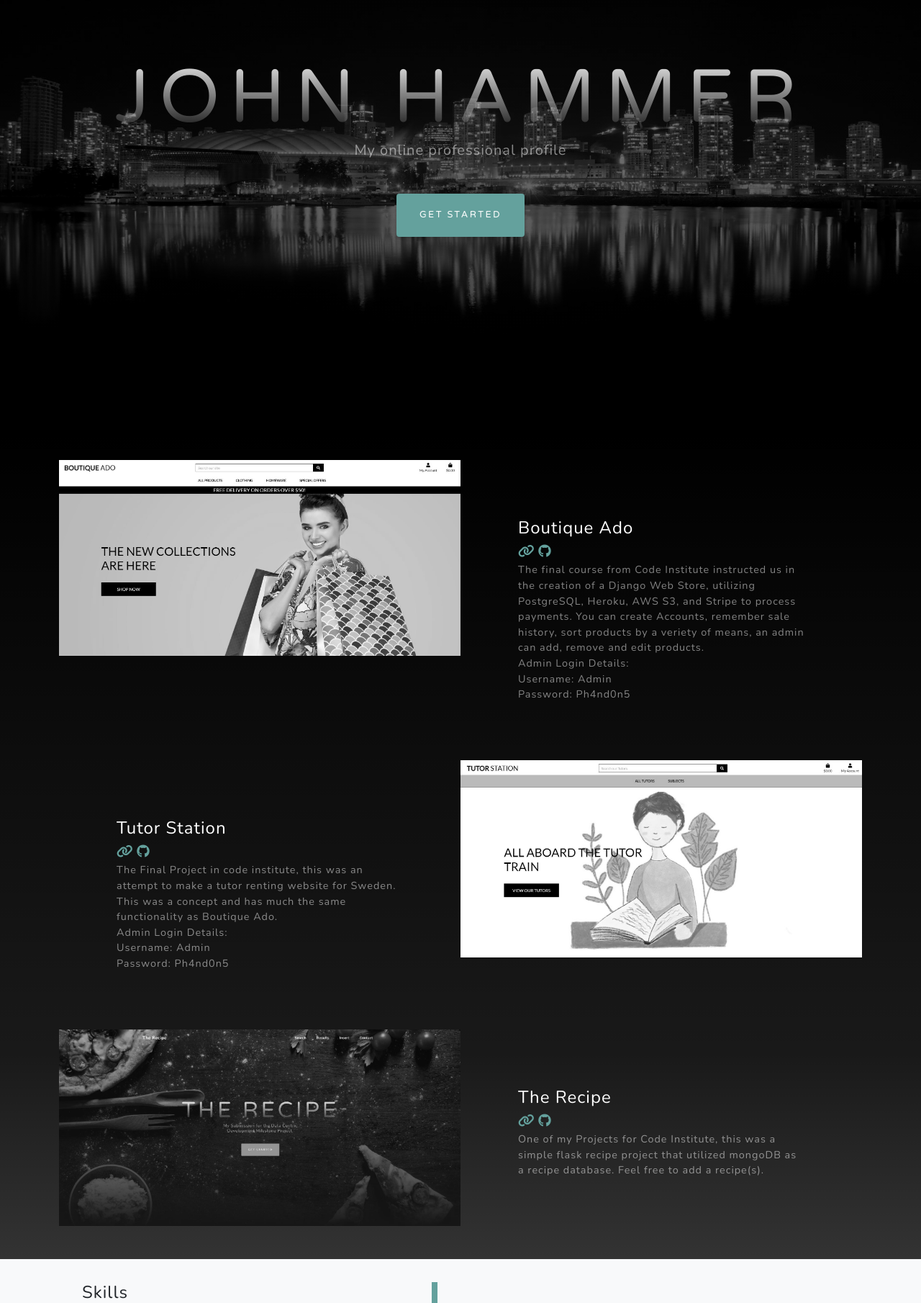
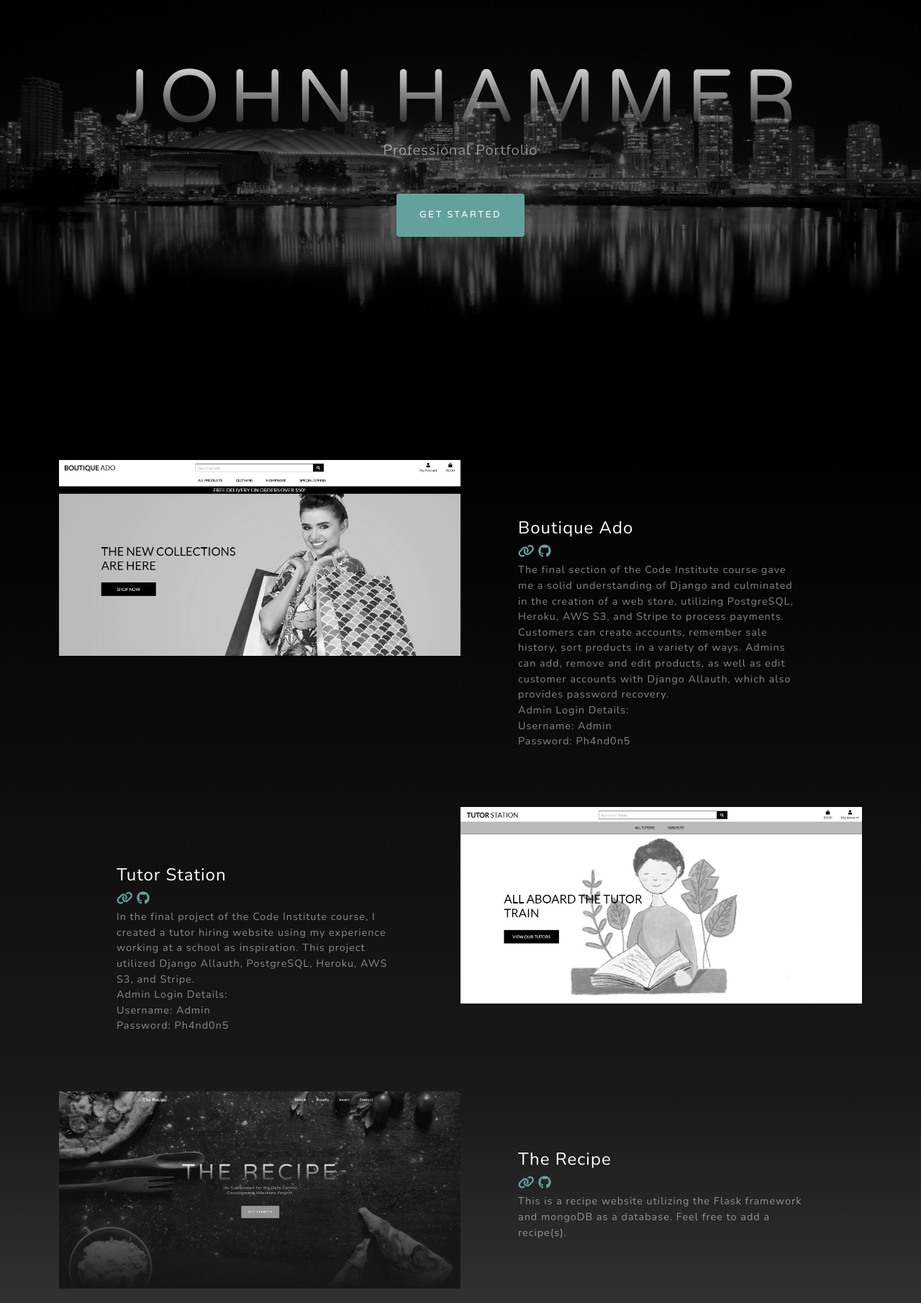
Before and after one commit to John-Hammer/professional_profile, a Django app: page / in a window 1280 px wide. Shown: the part 193-2003 px from the top of the page at 72% size. Run offline with Django 3.2, Linux system fonts and the light colour scheme; some libraries are stand-ins or nearby versions.

Commit message:
ready to deploy

```diff
--- a/home/templates/home/index.html
+++ b/home/templates/home/index.html
@@ -11,7 +11,7 @@
             <div class="container d-flex h-100 align-items-center">
                 <div class="mx-auto text-center">
                     <h1 class="mx-auto my-0 text-uppercase">John Hammer</h1>
-                    <h2 class="text-white-50 mx-auto mt-2 mb-5">My online professional profile </h2>
+                    <h2 class="text-white-50 mx-auto mt-2 mb-5">Professional Portfolio </h2>
                     <a class="btn btn-primary js-scroll-trigger" href="#projects">Get Started</a>
                 </div>
             </div>
@@ -31,8 +31,9 @@
                                     <a target="_blank" href="https://github.com/John-Hammer/boutique_ado_v1"><i class="fab fa-github fa-lg"></i></a>
                                     </p>
                                     <p class="mb-0 text-white-50">
-                                        The final course from Code Institute instructed us in the creation of a Django Web Store, utilizing PostgreSQL, Heroku, AWS S3, and Stripe
-                                        to process payments. You can create Accounts, remember sale history, sort products by a veriety of means, an admin can add, remove and edit products.
+                                        The final section of the Code Institute course gave me a solid understanding of Django and culminated in the creation of a web store, utilizing
+                                        PostgreSQL, Heroku, AWS S3, and Stripe to process payments. Customers can create accounts, remember sale history, sort products in a variety of
+                                        ways. Admins can add, remove and edit products, as well as edit customer accounts with Django Allauth, which also provides password recovery.
                                         <br>Admin Login Details:
                                         <br>Username: Admin
                                         <br>Password: Ph4nd0n5
@@ -54,7 +55,8 @@
                                     <a target="_blank" href="https://github.com/John-Hammer/tutor_station"><i class="fab fa-github fa-lg"></i></a>
                                     </p>
                                     <p class="mb-0 text-white-50">
-                                        The Final Project in code institute, this was an attempt to make a tutor renting website for Sweden. This was a concept and has much the same functionality as Boutique Ado.
+                                        In the final project of the Code Institute course, I created a tutor hiring website using my experience working at a school as inspiration.
+                                        This project utilized Django Allauth, PostgreSQL, Heroku, AWS S3, and Stripe.
                                         <br>Admin Login Details:
                                         <br>Username: Admin
                                         <br>Password: Ph4nd0n5
@@ -76,7 +78,7 @@
                                     <a target="_blank" href="https://github.com/John-Hammer/Project3"><i class="fab fa-github fa-lg"></i></a>
                                     </p>
                                     <p class="mb-0 text-white-50">
-                                        One of my Projects for Code Institute, this was a simple flask recipe project that utilized mongoDB as a recipe database. Feel free to add a recipe(s).
+                                        This is a recipe website utilizing the Flask framework and mongoDB as a database. Feel free to add a recipe(s).
                                     </p>
                                 </div>
                             </div>
@@ -182,16 +184,16 @@
                                 <div class="project-text w-100 my-auto text-center text-lg-left">
                                     <h4 class="text-white">IT REPRESENTATIVE</h4>
                                     <p class="mb-0 text-white-50">
-                                        International Engelska Skolan
+                                        Internationella Engelska Skolan
                                         <br>Älvsjö, Sweden
                                         <br>2018 – Present
                                         </p>
                                     <ul class="text-white-50 mb-0 tab">
-                                        <li>Management of all student and staff PCs and Chromebooks</li>
+                                        <li>Day to day assistance with all technical needs and problems across the school.</li>
+                                        <li>Management and repair of all student and staff PCs, Chromebooks and mobile phones.</li>
                                         <li>Created passive inventory system by merging automated network CSV reports with manually maintained invetory on google sheets to create a real time tracking system for all school devices.</li>
-                                        <li>Managed inventory by linking google sheets with the Google Admin SDK API to enable control of the devices via the Google Sheet.</li>
+                                        <li>Managed inventory by linking google sheets with the Google Admin SDK API to enable control of the devices via a Google Sheet.</li>
                                         <li>Created a Google Apps Script system using Google Forms, Sheets, and Chat to automate a quick response for teachers who need emergency help with students.</li>
-                                        <li>Day to day assistance with all technical problems across the school.</li>
                                     </ul>
                                     <hr class="d-none d-lg-block mb-0 mc-0" />
                                 </div>
@@ -214,10 +216,10 @@
                                     </p>
                                     <ul class="text-white-50 mb-0 tab">
                                         <li>Outside plant design - designing and permitting infrastructure to provide fibre or copper connectivity to clients.</li>
-                                        <li>Liaised with technicians, permit authorities, contractors, customers and Telco companies.</li>
+                                        <li>Liaised with technicians, permit authorities, contractors, customers and telecom companies.</li>
                                         <li>Responsible for the creation of permit and construction drawings using AutoCad.</li>
-                                        <li>Part of a management team responsible over multiple projects in various parts of Canada.</li>
-                                        <li>Premises data collection - gathering information for the creation of an fibre distribution plan. This information is also used to determine sales targets.</li>
+                                        <li>Part of a management team responsible for multiple projects in various parts of Canada.</li>
+                                        <li>Premises data collection - gathering information for the creation of a fibre distribution plan for British Columbia and Alberta. This information is also used to determine sales targets and estimate resource allocation.</li>
                                         <li>Our team pioneered the use of tablets to collect field data, allowing us to create more dynamic, expansive, and accurate data sets. In comparison the competition in the region had been using pen and paper then manually inputting that data into spreadsheets.</li>
                                     </ul>
                                     <hr class="d-none d-lg-block mb-0 mc-0" />
@@ -288,16 +290,16 @@
                             <div class="d-flex h-100">
                                 <div class="project-text w-100 my-auto text-center text-lg-left">
                                     <h4 class="text-white">ABOUT ME</h4>
-                                    <p class="mb-2 text-white-50">
-                                        Hello,<br><br>I born in raised in and around Vancouver, Canada where I had made a career in IT infrastructure design. I moved to Sweden
-                                        to be with my then girlfriend (now wife) in January 2018 and we now have son born Dec 17, 2019 named Johann. She is a teacher with International Engelska
-                                        Skolan (IES), and I soon become an IT Representative with that organization. IES had made the decision to become a Google organization, and that started
-                                        my coding journey when I attempted to learn Google Apps Script (which is a Javascript based language) to solve organizational problems at the school. To
-                                        attempt to upskill I enrolled with Code Institute which culminated with a Django unit which I found to be a very satisfying framework.
-                                    </p>
                                     <p class="mb-1">
                                         <a target="_blank" href="https://github.com/John-Hammer/"><i class="fab fa-github fa-3x"></i></a>
                                         <a target="_blank" href="https://www.linkedin.com/in/john-william-hammer/"><i class="fab fa-linkedin fa-3x"></i></a>
+                                    </p>
+                                    <p class="mb-2 text-white-50">
+                                        I was born and raised in and around Vancouver, Canada where I made a career in IT infrastructure design. I moved to Sweden to be with my wife
+                                        in January 2018 and we have since had son. I became the IT Representative for Internationella Engelska Skolan Älvsjö upon my arrival. My
+                                        coding journey started by learning Google Apps Script to solve organizational problems at the school. To expand upon my self taught coding
+                                        skills I enrolled with Code Institute. This solidified my desire to continue down this path of programming, web design and database management.
+                                        I look forward to developing my knowledge and skills in this industry.
                                     </p>
                                 </div>
                             </div>
```
Also changed, not shown: requirements.txt (added, +7 -0 lines), media/pole2.jpg, 1 other file.
